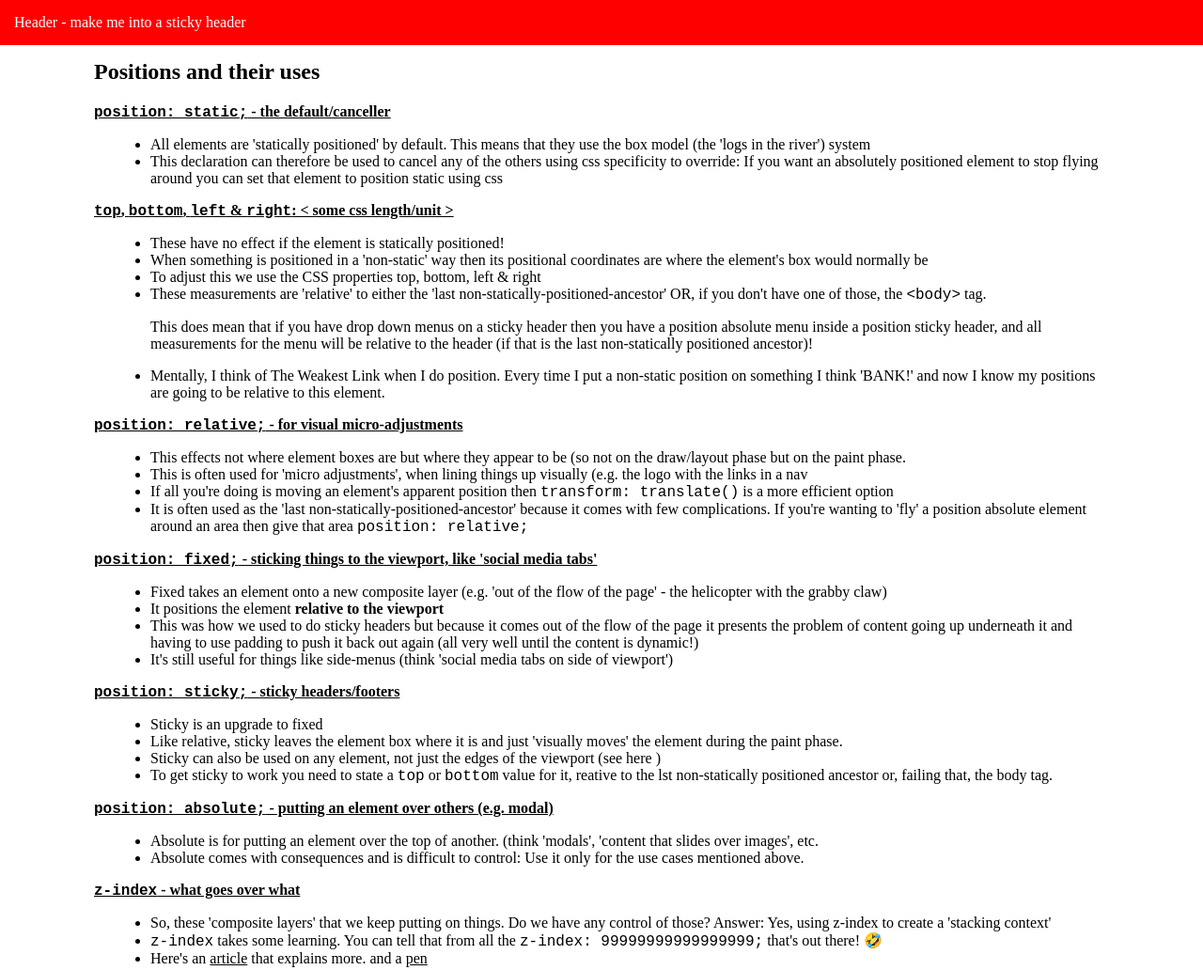
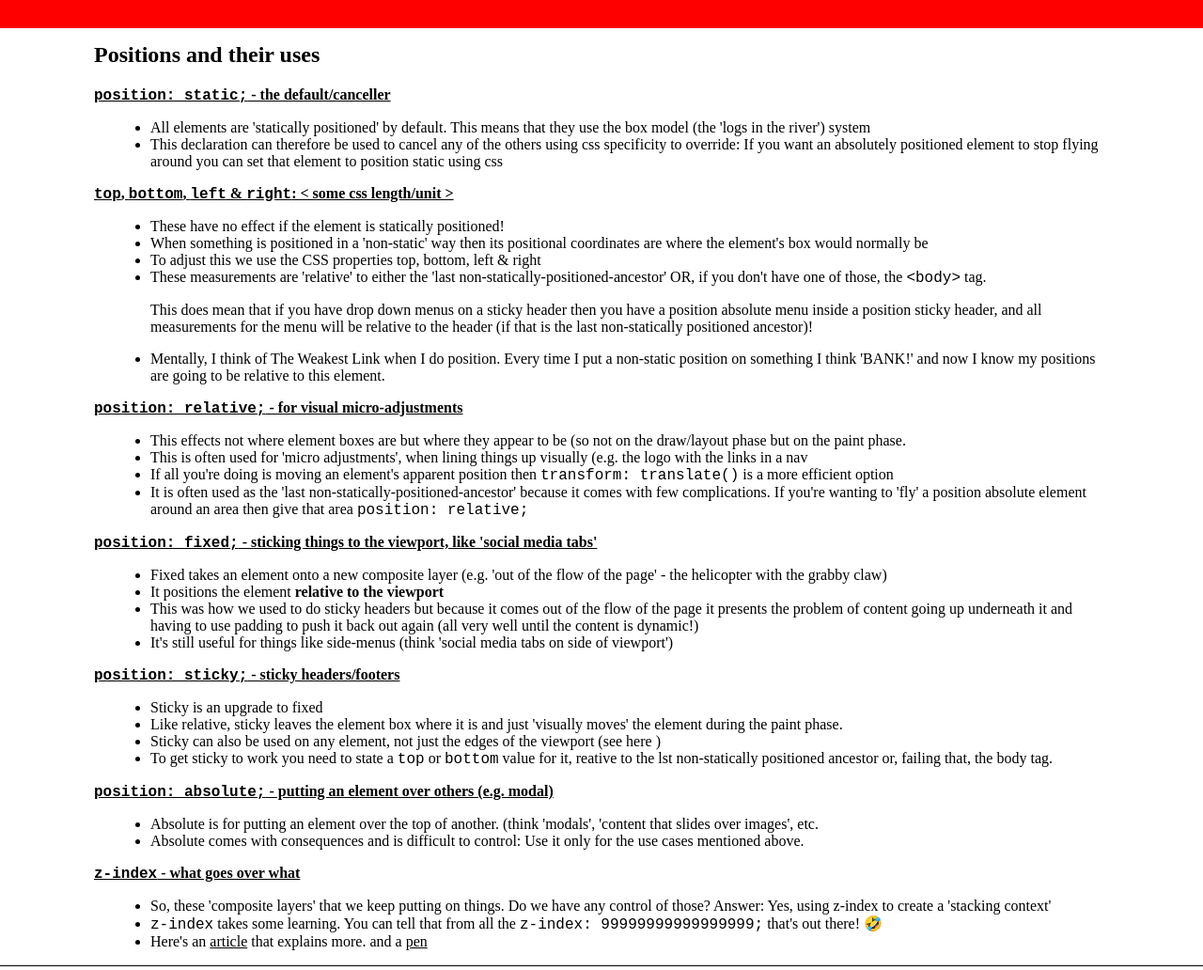
Before and after one commit to russell-gh/ft5-homework, a plain HTML site: page index.html in a window 1280 px wide. Shown: the top 1032 px of the page at 94% size. Drawn offline with Linux system fonts and the light colour scheme.

Commit message:
Add files via upload

```diff
--- a/index.html
+++ b/index.html
@@ -251,7 +251,7 @@ Doing this creates a new 'stacking context', so the content of this may go over
 </head>
 <body>
   <header class="page-header">
-    <span>Header - make me into a sticky header</span>
+
   </header>
   <main>
     <section>
```
